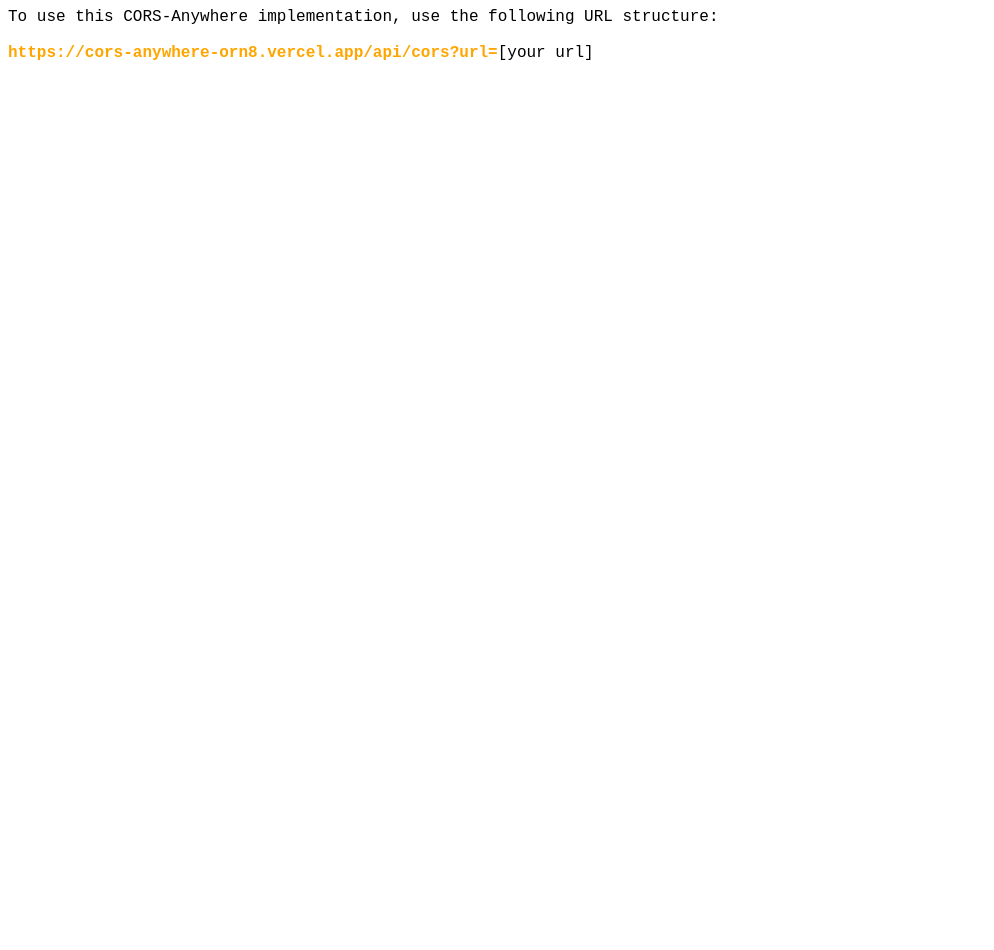
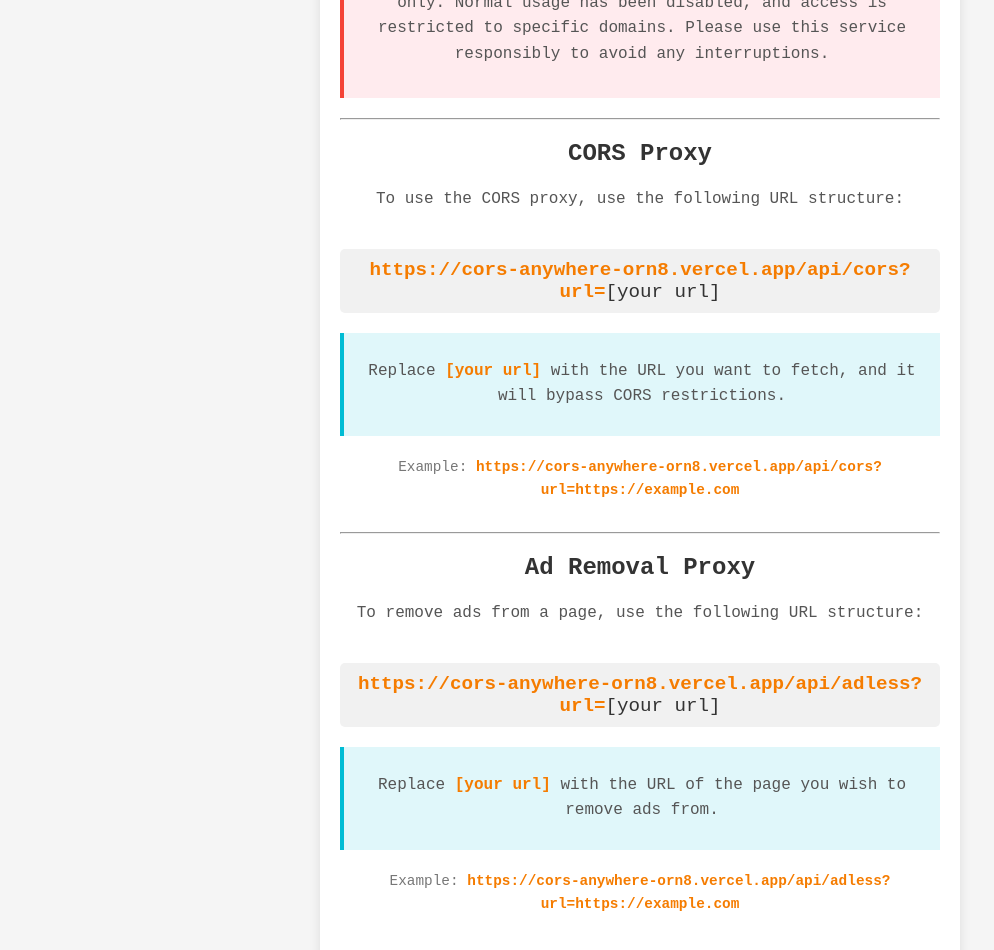
Before and after one commit to orn8/cors-anywhere-oragne, a plain HTML site: page index.html in a window 1280 px wide. Shown: the top 950 px of the page, without its empty margins (0-994 px from the left). Before the commit the page ends 800 px from the top, so only its background shows below. Drawn offline with Linux system fonts and the light colour scheme.

Commit message:
major changes

```diff
--- a/index.html
+++ b/index.html
@@ -1,20 +1,131 @@
 <!DOCTYPE html>
-<html>
+<html lang="en">
 <head>
-  <title>CORS-Anywhere oragne</title>
+  <meta charset="UTF-8">
+  <meta name="viewport" content="width=device-width, initial-scale=1.0">
+  <title>oragne-proxies</title>
   <style>
     body {
       font-family: "Roboto Mono", monospace;
+      margin: 0;
+      padding: 0;
+      background-color: #f5f5f5;
+      color: #333;
+      display: flex;
+      justify-content: center;
+      align-items: center;
+      height: 100vh;
+      text-align: center;
     }
+
+    .container {
+      background-color: #fff;
+      padding: 20px;
+      border-radius: 8px;
+      box-shadow: 0 4px 12px rgba(0, 0, 0, 0.1);
+      width: 80%;
+      max-width: 600px;
+    }
+
+    h1 {
+      color: #f57c00;
+    }
+
+    .url-structure {
+      font-size: 1.2rem;
+      font-family: "Courier New", monospace;
+      color: #333;
+      background-color: #f1f1f1;
+      padding: 10px;
+      border-radius: 5px;
+      display: inline-block;
+      margin: 20px 0;
+      word-wrap: break-word;
+    }
+
     b {
-      color: orange;
+      color: #f57c00;
+    }
+
+    p {
+      line-height: 1.6;
+      font-size: 1rem;
+      color: #555;
+    }
+
+    .instruction {
+      background-color: #e0f7fa;
+      border-left: 4px solid #00bcd4;
+      padding: 10px;
+      font-size: 1rem;
+      color: #00796b;
+      margin-bottom: 20px;
+    }
+
+    .note {
+      font-size: 0.9rem;
+      color: #777;
+    }
+
+    .highlight {
+      color: #f57c00;
+      font-weight: bold;
+    }
+
+    .section {
+      margin-bottom: 30px;
+    }
+
+    .restriction {
+      background-color: #ffebee;
+      border-left: 4px solid #f44336;
+      padding: 15px;
+      font-size: 1rem;
+      color: #d32f2f;
+      margin-bottom: 20px;
     }
   </style>
 </head>
 <body>
-  To use this CORS-Anywhere implementation, use the following URL structure:
-  <br>
-  <br>
-  <b>https://cors-anywhere-orn8.vercel.app/api/cors?url=</b>[your url]
+  <div class="container">
+    <h1>oragne-proxies</h1>
+
+    <!-- Restriction Warning -->
+    <div class="restriction">
+      <p><strong>Important:</strong> This service is intended for non-commercial use only. Normal usage has been disabled, and access is restricted to specific domains. Please use this service responsibly to avoid any interruptions.</p>
+    </div>
+
+
+    <hr>
+
+    <!-- CORS Section -->
+    <div class="section">
+      <h2>CORS Proxy</h2>
+      <p>To use the CORS proxy, use the following URL structure:</p>
+      <div class="url-structure">
+        <b>https://cors-anywhere-orn8.vercel.app/api/cors?url=</b>[your url]
+      </div>
+      <div class="instruction">
+        <p>Replace <span class="highlight">[your url]</span> with the URL you want to fetch, and it will bypass CORS restrictions.</p>
+      </div>
+      <p class="note">Example: <span class="highlight">https://cors-anywhere-orn8.vercel.app/api/cors?url=https://example.com</span></p>
+    </div>
+
+    <hr>
+
+    <!-- Ad Removal Section -->
+    <div class="section">
+      <h2>Ad Removal Proxy</h2>
+      <p>To remove ads from a page, use the following URL structure:</p>
+      <div class="url-structure">
+        <b>https://cors-anywhere-orn8.vercel.app/api/adless?url=</b>[your url]
+      </div>
+      <div class="instruction">
+        <p>Replace <span class="highlight">[your url]</span> with the URL of the page you wish to remove ads from.</p>
+      </div>
+      <p class="note">Example: <span class="highlight">https://cors-anywhere-orn8.vercel.app/api/adless?url=https://example.com</span></p>
+    </div>
+
+  </div>
 </body>
 </html>
```
Also changed, not shown: api/adless.js (added, +85 -0 lines), api/cors.js (+10 -11 lines).
